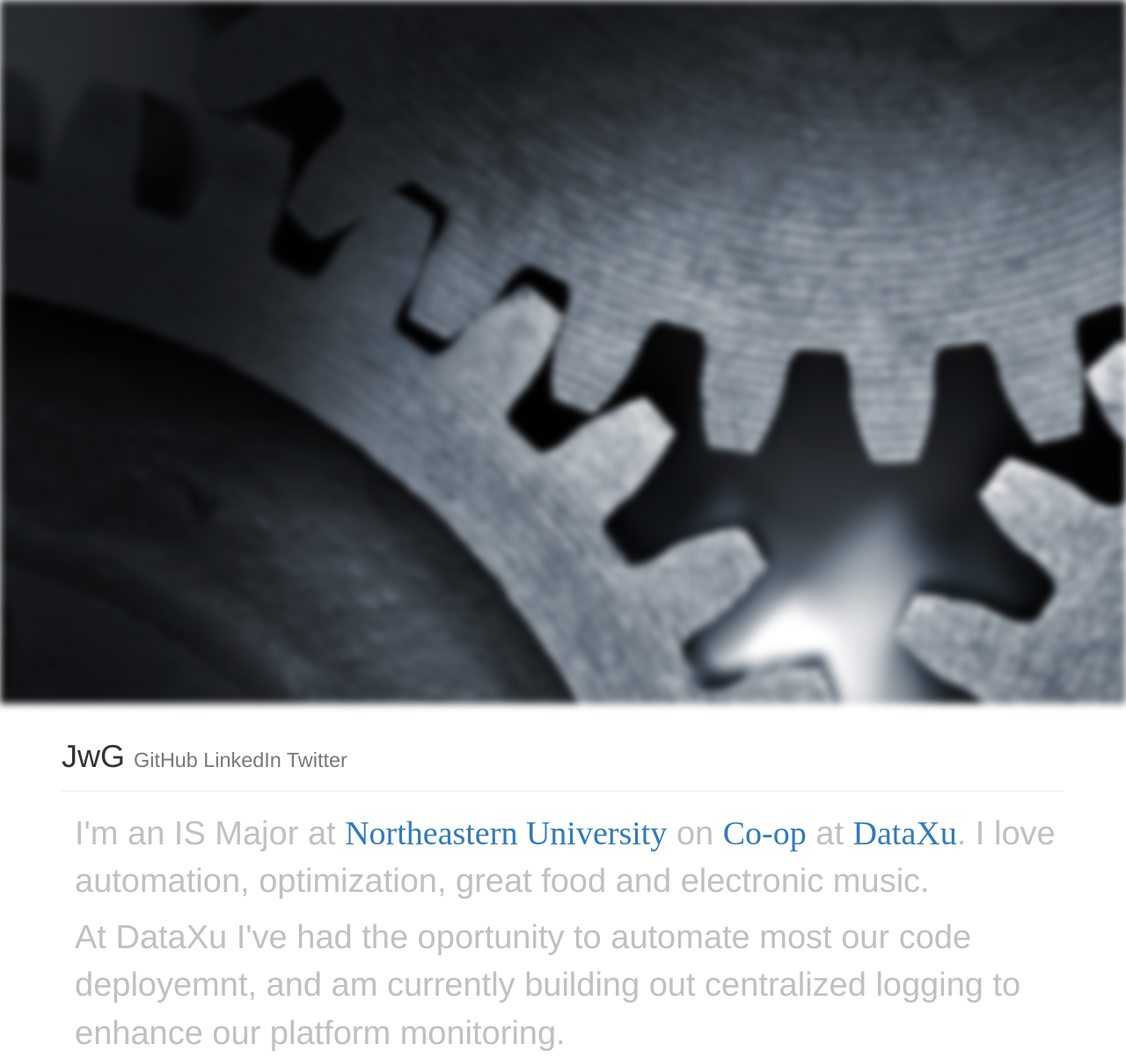
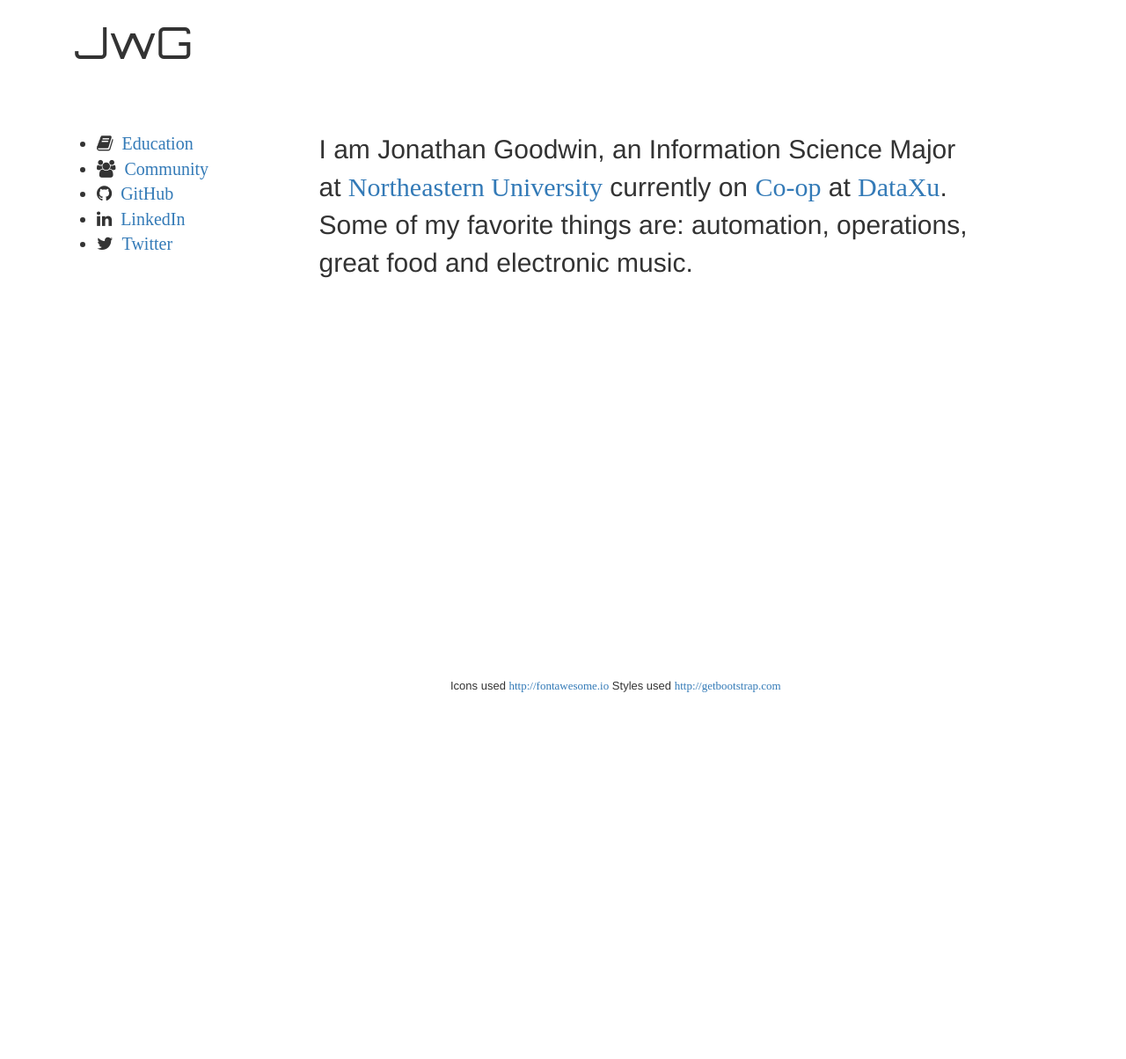
Before and after one commit to jonathanwgoodwin/PersonalWebsite, a plain HTML site: page index.html in a window 1280 px wide. Shown: the top 1204 px of the page at 88% size. After the commit the page ends 800 px from the top, so only its background shows below. Drawn offline with nearby package versions, Linux system fonts and the light colour scheme; a web font is replaced by a local one.

Commit message:
new site

```diff
--- a/index.html
+++ b/index.html
@@ -1,53 +1,80 @@
 <html>
     <head>
-        <link rel="stylesheet" href="http://netdna.bootstrapcdn.com/bootstrap/3.0.2/css/bootstrap.min.css">
-        <link rel="stylesheet" href="http://netdna.bootstrapcdn.com/bootstrap/3.0.2/css/bootstrap-theme.min.css">
-        <script src="http://netdna.bootstrapcdn.com/bootstrap/3.0.2/js/bootstrap.min.js"></script>
+        <link rel='stylesheet' href='http://netdna.bootstrapcdn.com/bootstrap/3.0.2/css/bootstrap.min.css'>
+        <link rel='stylesheet' href='http://netdna.bootstrapcdn.com/bootstrap/3.0.2/css/bootstrap-theme.min.css'>
+        <script src='http://ajax.googleapis.com/ajax/libs/jquery/1.10.2/jquery.min.js'></script>
+        <script src='http://netdna.bootstrapcdn.com/bootstrap/3.0.2/js/bootstrap.min.js'></script>
+        <!-- links -->
         <link href='http://fonts.googleapis.com/css?family=Signika+Negative:400,700' rel='stylesheet' type='text/css'>
+        <!-- jwg -->
+        <link href='http://fonts.googleapis.com/css?family=Orbitron:400,900' rel='stylesheet' type='text/css'>
+        <link href='http://netdna.bootstrapcdn.com/font-awesome/4.0.3/css/font-awesome.css' rel='stylesheet'>
         <style>
             p {
-                font-size:38px;
-                color:#C0C0C0;
+                font-size: 30px;
             }
+            li {
+                font-size: 20px;
+            }
+
             a {
-                font-family:Signika Negative;
+                font-family: Signika Negative;
             }
-            .bodyImage {
-                background-image:url('cogs.jpg');
-                width:100%;
-                height:100%;
-                -webkit-filter:blur(4px);
+            body {
+                background-color: white;
             }
-            .bgImage{
-                background-image:url('http://www.mcdonalds.com/content/dam/McDonalds/item/mcdonalds-Big-N-Tasty.png');
-                -webkit-filter: blur(5px);
+            h1 {
+                // color: #686868;
+                font-size: 50px;
+                font-family: 'Orbitron', sans-serif;
             }
-            .content{z-index:10;position:relative;color:#fff}
-
+            .fa {
+                margin-right: 10px;
+            }
+            .credit {
+                font-size: 13px;
+                position: absolute;
+                margin-left: 40%;
+                bottom: 0px;
+            }
         </style>
     </head>
     <body>
-        <div class="bodyImage">
-        </div>
-        <div class="container">
-            <div class="page-header">
-                <h1>
-                    JwG
-                    <small> GitHub </small>
-                    <small> LinkedIn </small>
-                    <small> Twitter </small>
-                </h1>
-            </div>
-            <div class="container">
-                <p>
-                I'm an IS Major at <a href="http://www.ccs.neu.edu/">Northeastern University</a> on <a href="http://www.ccs.neu.edu/co-op/">Co-op</a> at <a href="http://www.dataxu.com/">DataXu</a>.
-                I love automation, optimization, great food and electronic music.
-                <p>
-                At DataXu I've had the oportunity to automate most our code deployemnt, and am currently building out centralized logging to enhance our platform monitoring.
-                <p>
-                At Northeastern I'm a Project Coordinator, Teacher and Developer with the <a href="http://crew.ccs.neu.edu">Undergraduate Experimental Systems Group</a>. I also am a board chair for the <a href="http://www.northeastern.edu/osccr/">Office of Student Conduct and Conflict Resoulution </a>.
-                </p>
+        <div class='container' >
+            <div class='col-md-3'>
+                <h1>JwG</h1>
             </div>
         </div>
+        <div class='container' style='margin-top:5%;'>
+            <div class='row'>
+                <div class='col-md-3'>
+                    <ul>
+                        <li>
+                        <i class='fa fa-book'></i><a href='education.html'>Education</a>
+                        </li>
+                        <li>
+                        <i class='fa fa-group'></i><a href='community.html'>Community</a>
+                        </li>
+                        <li>
+                        <i class="fa fa-github"></i><a href='#'>GitHub</a>
+                        </li>
+                        <li>
+                        <i class="fa fa-linkedin"></i><a href='#'>LinkedIn</a>
+                        </li>
+
+                        <li>
+                        <i class="fa fa-twitter"></i><a href='#'>Twitter</a>
+                        </li>
+                    </ul>
+                </div>
+                <div class='col-md-8'>
+                    <p>
+                    I am Jonathan Goodwin, an Information Science Major at <a href='http://www.ccs.neu.edu/'>Northeastern University</a> currently on <a href='http://www.ccs.neu.edu/co-op/'>Co-op</a> at <a href='http://www.dataxu.com/'>DataXu</a>. <br>
+                    Some of my favorite things are: automation, operations, great food and electronic music.
+                    </p>
+                </div>
+            </div>
+        </div>
+        <p class='credit'>Icons used <a href='http://fontawesome.io'>http://fontawesome.io</a> Styles used <a href='http://getbootstrap.com'>http://getbootstrap.com</a></p>
     </body>
 </html>
```
Also changed, not shown: content.html (added, +5 -0 lines).
